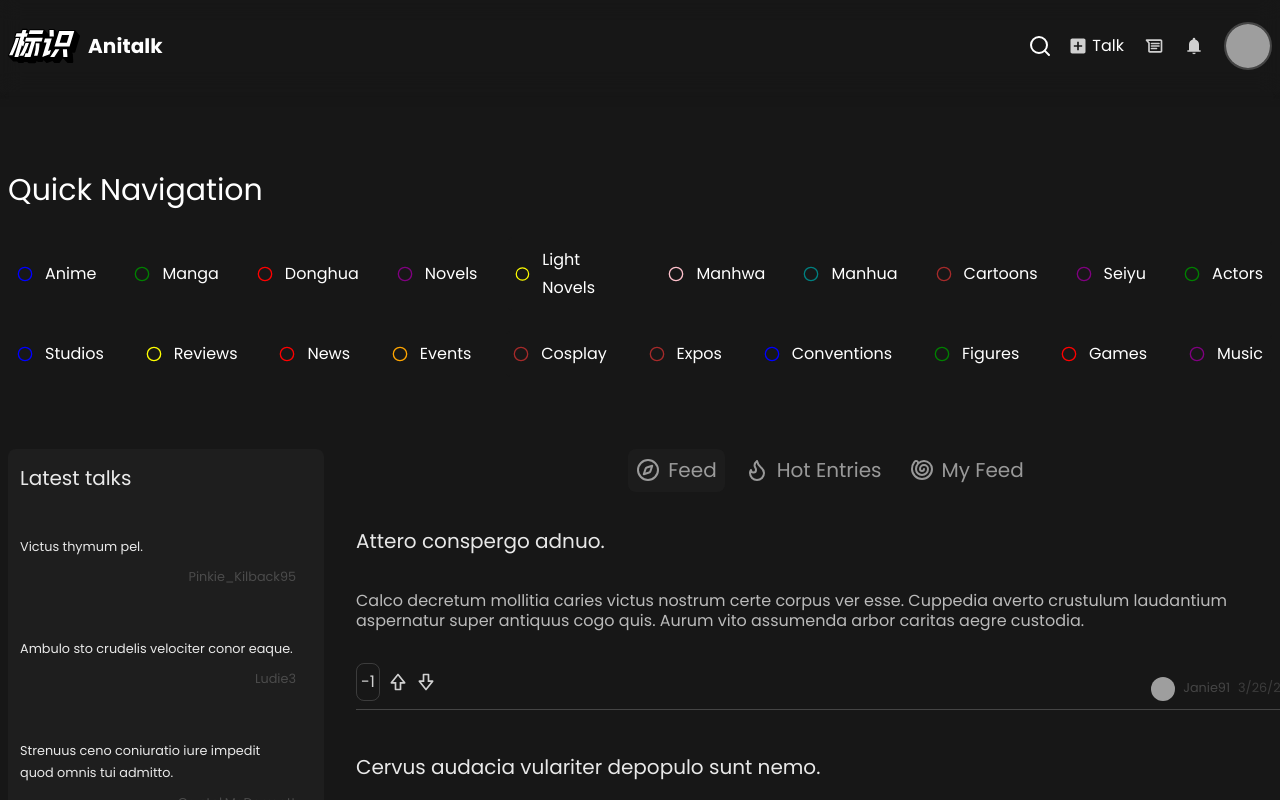
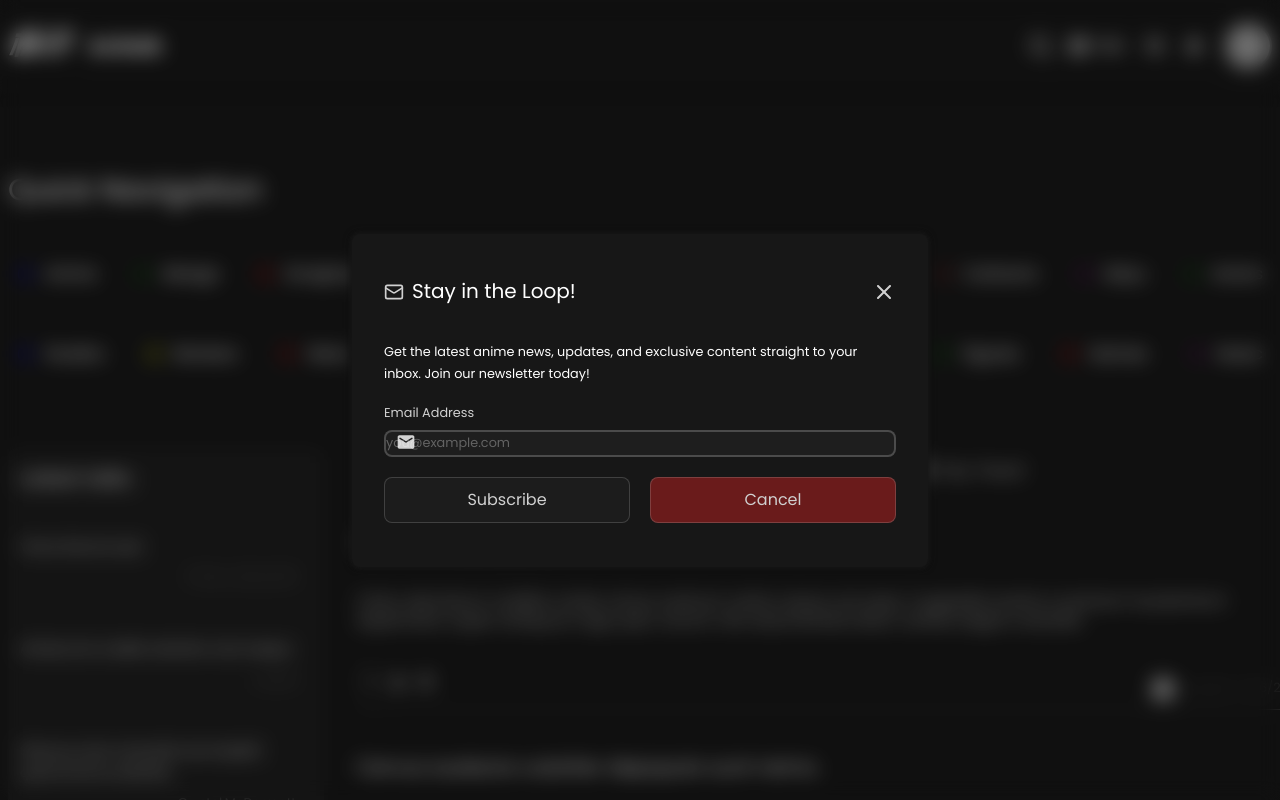
Before and after one commit to enesuur/anitalk-frontend-dev, a Next.js app: page / in a window 1280 px wide. Shown: the top 800 px of the page. Built offline with nearby package versions, Linux system fonts and the light colour scheme; grey boxes are pictures that could not be loaded; what next-redux-wrapper would draw is missing.

Commit message:
feat:Newsletter modal implemented --Only api connection is missing.

```diff
--- a/src/app/(home)/_components/topbar/Topbar.tsx
+++ b/src/app/(home)/_components/topbar/Topbar.tsx
@@ -3,6 +3,7 @@ import React, { useState } from 'react';
 import styles from './Topbar.module.css';
 import { Circle } from 'lucide-react';
 import { H1 } from '@/shared/ui/headings/index';
+import NewsLetter from '@/components/modals/news-letter/NewsLetter';
 
 interface ITopbarProps {
   changeFeed?: () => void;
@@ -17,6 +18,7 @@ interface Tab {
 
 const Topbar: React.FC<ITopbarProps> = ({ changeFeed }) => {
   const [tabState, setTabState] = useState<number>(-1);
+  const [newsLetterState, setNewsLetterState] = useState<boolean>(false);
 
   const tabs: Tab[] = [
     { id: 0, path: '/anime', label: 'Anime', color: 'blue' },
@@ -77,6 +79,7 @@ const Topbar: React.FC<ITopbarProps> = ({ changeFeed }) => {
           </ul>
         </nav>
       </div>
+      <NewsLetter isOpen={true} onClose={() => setNewsLetterState(false)} />
     </section>
   );
 };
--- a/src/app/(home)/page.tsx
+++ b/src/app/(home)/page.tsx
@@ -1,6 +1,5 @@
 import React from 'react';
 import Sidebar from './_components/sidebar/Sidebar';
-import Home from './_styles/Home.module.css';
 import Topbar from './_components/topbar/Topbar';
 import styles from './_styles/Home.module.css';
 import Composer from './_components/composer/Composer';
--- /dev/null
+++ b/src/components/modals/news-letter/NewsLetter.tsx
@@ -0,0 +1,108 @@
+'use client';
+import React, { useCallback } from 'react';
+import { X } from 'lucide-react';
+import { Controller, useForm } from 'react-hook-form';
+import { zodResolver } from '@hookform/resolvers/zod';
+import { z } from 'zod';
+import Button from '@/shared/ui/button/Button';
+import InpMail from '@/shared/ui/input/mail/InpMail';
+import { iconStyles } from '@/helpers';
+import { H2 } from '@/shared/ui/headings';
+import { Mail } from 'lucide-react';
+import styles from './styles.module.css';
+
+/*
+TODO: We will get user email as default from redux if there is a user.
+*/
+
+const emailSchema = z.object({
+  email: z
+    .string()
+    .trim()
+    .email('Please enter a valid email address.')
+    .min(1, 'Email is required.'),
+});
+
+type NewsletterForm = z.infer<typeof emailSchema>;
+
+interface INewsletterModalProps {
+  isOpen: boolean;
+  onClose: () => void;
+}
+
+const NewsletterModal: React.FC<INewsletterModalProps> = ({ isOpen, onClose }) => {
+  const {
+    handleSubmit,
+    control,
+    formState: { errors, isSubmitting, isLoading },
+    reset,
+  } = useForm<NewsletterForm>({
+    resolver: zodResolver(emailSchema),
+    defaultValues: {
+      email: '',
+    },
+  });
+
+  const onSubmit = useCallback(
+    async (data: NewsletterForm) => {
+      console.log('Email submitted:', data.email);
+      reset();
+      onClose();
+    },
+    [onClose, reset],
+  );
+
+  const handleCancel = useCallback(() => {
+    reset();
+    onClose();
+  }, [onClose, reset]);
+
+  return (
+    isOpen && (
+      <div className={styles.modalOverlay} onClick={handleCancel}>
+        <div className={styles.modalContent} onClick={(e) => e.stopPropagation()}>
+          <div className={styles.modalHeader}>
+            <H2 className={styles.horizontalBox}>
+              <Mail {...iconStyles} />
+              Stay in the Loop!
+            </H2>
+            <X {...iconStyles} onClick={handleCancel} className={styles.btnClose} />
+          </div>
+          <small>
+            Get the latest anime news, updates, and exclusive content straight to your inbox. Join
+            our newsletter today!
+          </small>
+          <div className={styles.modalBody}>
+            <Controller
+              name='email'
+              control={control}
+              render={({ field }) => (
+                <InpMail
+                  label='Email Address'
+                  name='email'
+                  type='email'
+                  placeholder='you@example.com'
+                  value={field.value}
+                  onChange={(value) => field.onChange(value)}
+                  error={errors.email?.message}
+                />
+              )}
+            />
+
+            <div className={styles.btnContainer}>
+              <Button
+                text='Subscribe'
+                onClick={handleSubmit(onSubmit)}
+                isLoading={isLoading}
+                disabled={!!errors.email || isSubmitting}
+              />
+              <Button text='Cancel' variant='danger' onClick={handleCancel} />
+            </div>
+          </div>
+        </div>
+      </div>
+    )
+  );
+};
+
+export default React.memo(NewsletterModal);
--- /dev/null
+++ b/src/components/modals/news-letter/styles.module.css
@@ -0,0 +1,92 @@
+.modalOverlay {
+  position: fixed;
+  top: 0;
+  left: 0;
+  right: 0;
+  bottom: 0;
+  background-color: rgba(0, 0, 0, 0.3);
+  display: flex;
+  justify-content: center;
+  align-items: center;
+  z-index: 1000;
+  width: 100vw;
+  height: 100vh;
+  backdrop-filter: blur(10px);
+  color: var(--white);
+}
+
+.modalContent {
+  display: flex;
+  flex-direction: column;
+  gap: var(--spacing-lg);
+  background-color: var(--background-color);
+  padding: 24px 32px;
+  border-radius: var(--border-radius);
+  box-shadow: var(--box-shadow);
+  width: 100%;
+  max-width: 576px;
+  transition: transform 0.3s ease-out, opacity 0.3s ease-out;
+  transform: scale(0.95);
+  animation: fadeIn 0.4s forwards;
+}
+
+@keyframes fadeIn {
+  to {
+    opacity: 1;
+    transform: scale(1);
+  }
+}
+
+.modalHeader {
+  display: flex;
+  justify-content: space-between;
+  align-items: center;
+}
+
+.infoBox {
+  display: flex;
+  align-items: center;
+  width: max-content;
+  gap: var(--spacing-sm);
+  font-size: var(--font-size-sm);
+  opacity: var(--opacity);
+  margin: var(--spacing-base) 0;
+}
+
+.infoBox code {
+  background: var(--orange);
+  padding: var(--spacing-sm);
+  border-radius: var(--border-radius);
+}
+
+.infoBox.danger {
+  color: var(--red);
+}
+
+.btnClose {
+  cursor: pointer;
+  transition: opacity 0.3s ease-in-out;
+  width: 24px;
+  height: 24px;
+}
+
+.btnClose:hover {
+  opacity: 1;
+}
+
+.btnContainer {
+  display: flex;
+  justify-content: flex-end;
+  gap: var(--spacing-xl);
+  margin: var(--spacing-xl) 0;
+}
+
+.btnContainer button {
+  flex: 1;
+}
+
+.horizontalBox {
+  display: flex;
+  align-items: center;
+  gap: var(--spacing-base);
+}
--- a/src/shared/ui/input/mail/InpMail.module.css
+++ b/src/shared/ui/input/mail/InpMail.module.css
@@ -2,24 +2,24 @@
   display: flex;
   flex-direction: column;
   row-gap: var(--spacing-sm);
+  color: var(--white);
 }
 
 .container label {
   font-size: var(--font-size-sm);
-  font-weight: 400;
-  letter-spacing: -0.01px;
-  color: var(--white);
-  opacity: 0.8;
+  letter-spacing: var(--letter-spacing);
+  opacity: var(--opacity);
 }
 
 .container input {
   position: relative;
   display: inline-block;
   width: 100%;
-  padding: 8px 8px 8px 40px;
+  padding: 8 40px;
   border-radius: var(--border-radius);
-  border: 2px solid var(--dark);
-  background-color: var(--white);
+  border: 2px solid var(--faded-white);
+  background-color: var(--soft-dark);
+  color: var(--white);
   transition: border-color 0.3s ease, box-shadow 0.3s ease;
   font-size: var(--font-size-sm);
 }
@@ -30,8 +30,7 @@
 }
 
 .container input::placeholder {
-  color: var(--font-primary-color);
-  opacity: 0.5;
+  opacity: var(--opacity);
 }
 
 .container .errorContainer {
@@ -39,9 +38,8 @@
   align-items: center;
   column-gap: var(--spacing-sm);
   font-size: var(--font-size-sm);
-  letter-spacing: -0.01px;
+  letter-spacing: var(--letter-spacing);
   color: var(--red);
-  opacity: 0;
   transform: translateY(-10px);
   animation: errorMessageIn 0.3s ease-in-out forwards;
 }
@@ -54,7 +52,7 @@
 
 .container .errorContainer svg {
   color: var(--red);
-  opacity: 0.8;
+  opacity: var(--opacity);
 }
 
 .mailBox {
@@ -64,7 +62,10 @@
   transform: translateY(-50%);
   color: var(--dark);
   background-color: transparent;
-  opacity: 0.5;
+  opacity: var(--opacity);
+  color: var(--white);
+  width: 20px;
+  height: 20px;
 }
 
 @keyframes errorMessageIn {
--- a/src/shared/ui/input/mail/InpMail.tsx
+++ b/src/shared/ui/input/mail/InpMail.tsx
@@ -1,8 +1,8 @@
 'use client';
 import React from 'react';
-import styles from './InpMail.module.css';
 import { AlertCircle } from 'lucide-react';
 import { Mail } from '@/assets/icons';
+import styles from './InpMail.module.css';
 
 interface IMailInputProps {
   label: string;
@@ -44,7 +44,7 @@ const MailInput: React.FC<IMailInputProps> = ({
           onChange={(e) => onChange?.(e.target.value)}
           className={`${styles.input} ${error ? styles.inputError : ''}`}
         />
-        <Mail width={20} height={20} className={styles.mailBox} />
+        <Mail className={styles.mailBox} />
       </div>
     </div>
   );
```
